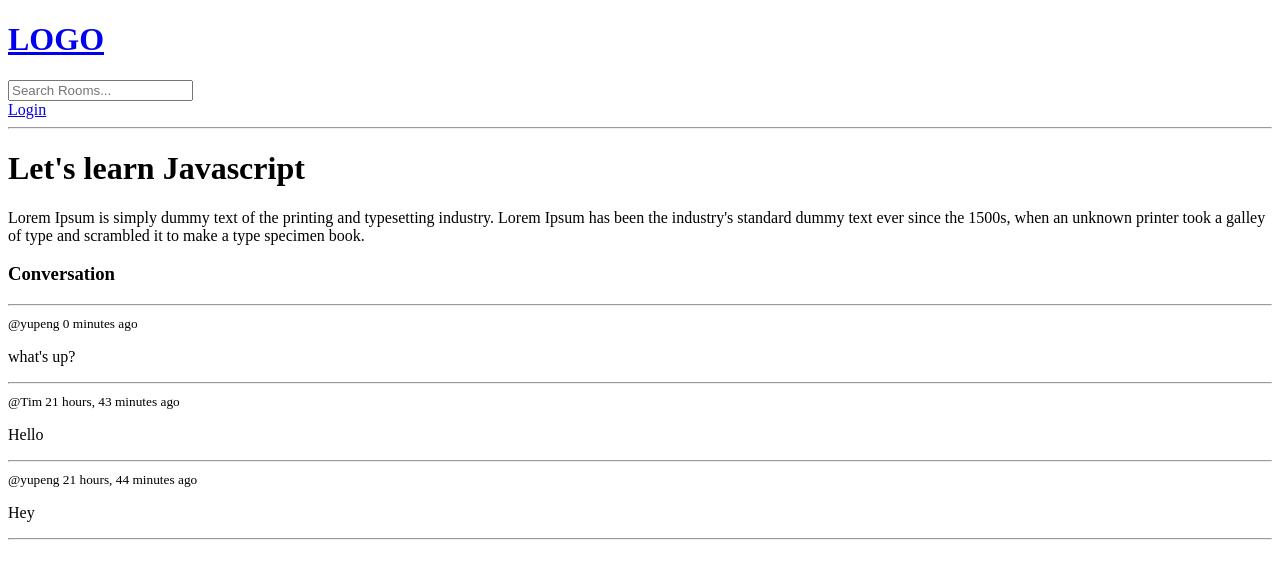
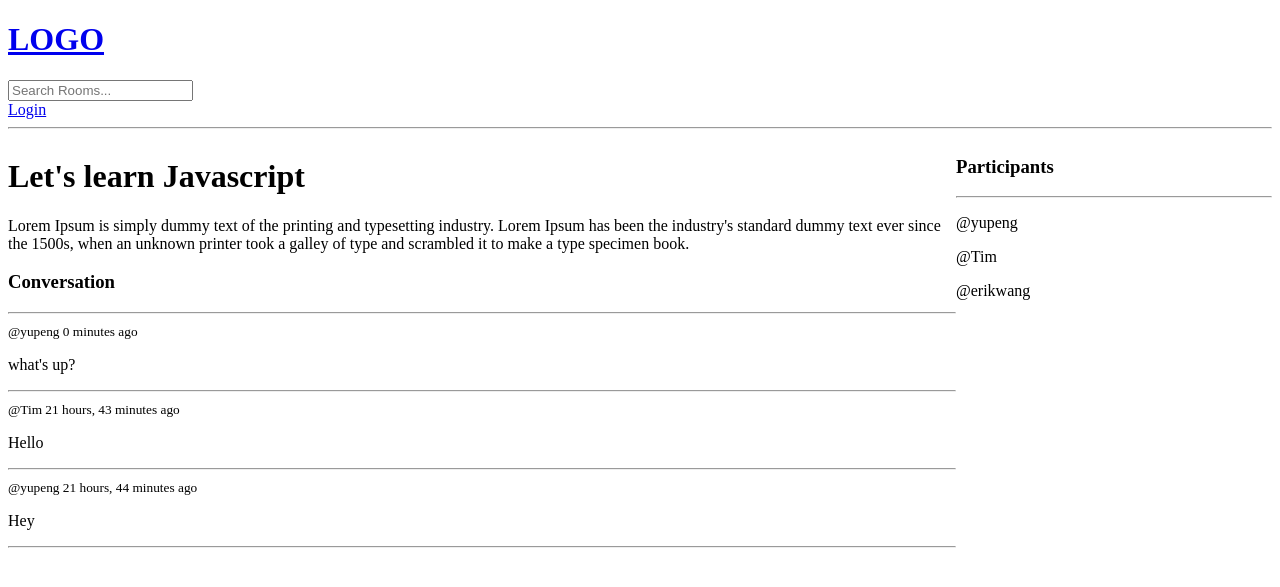
Before and after one commit to ypwang1/StudyBud-Django, a Django app: page /room/1 in a window 1280 px wide. Shown: the top 587 px of the page. Run offline with Django 5.2, Linux system fonts and the light colour scheme; data comes from the database, SQL or seed files in the repository; both versions use the stored data as it was after the commit.

Commit message:
add participants in the room

```diff
--- a/base/models.py
+++ b/base/models.py
@@ -14,7 +14,7 @@ class Room(models.Model):
     topic = models.ForeignKey(Topic, on_delete=models.SET_NULL, null=True)
     name = models.CharField(max_length=200)
     description = models.TextField(null=True, blank=True)
-    # participants =
+    participants = models.ManyToManyField(User, related_name='participants', blank=True)
     updated = models.DateTimeField(auto_now=True)
     created = models.DateTimeField(auto_now_add=True)
     class Meta:
--- a/base/templates/base/room.html
+++ b/base/templates/base/room.html
@@ -1,4 +1,13 @@
 {% extends 'main.html' %} {% block content %}
+
+<style>
+  .room-container {
+    display: grid;
+    grid-template-columns: 3fr 1fr;
+  }
+</style>
+<div class="room-container">
+  <div>
     <h1>{{room.name}}</h1>
 
     <p>{{room.description}}</p>
@@ -19,7 +28,25 @@
     <div class="comment-form">
       <form method="POST" action="">
         {% csrf_token %}
-    <input type="text" name="body" placeholder="Write your message here..." />
+        <input
+          type="text"
+          name="body"
+          placeholder="Write your message here..."
+        />
       </form>
     </div>
-{% endif %} {% endblock content %}
+    {% endif %}
+  </div>
+
+  <div>
+    <h3>Participants</h3>
+    <hr />
+
+    {% for user in participants %}
+    <div>
+      <p>@{{user.username}}</p>
+    </div>
+    {% endfor %}
+  </div>
+</div>
+{% endblock content %}
--- a/base/views.py
+++ b/base/views.py
@@ -73,15 +73,17 @@ def home(request):
 def room(request, pk):
     room = Room.objects.get(id=pk)
     room_messages = room.message_set.all().order_by('-created')
+    participants = room.participants.all()
     if request.method == "POST":
         message = Message.objects.create(
             user=request.user,
             room=room,
             body=request.POST.get('body')
         )
+        room.participants.add(request.user)
         return redirect('room', pk=room.id)
 
-    context = {'room': room, 'room_messages': room_messages}
+    context = {'room': room, 'room_messages': room_messages, 'participants': participants}
     return render(request, 'base/room.html', context)
 
 @login_required(login_url='login')
```
Also changed, not shown: base/migrations/0003_alter_room_options_room_participants.py (added), db.sqlite3. Lines whose indentation alone changed are shown as unchanged.
